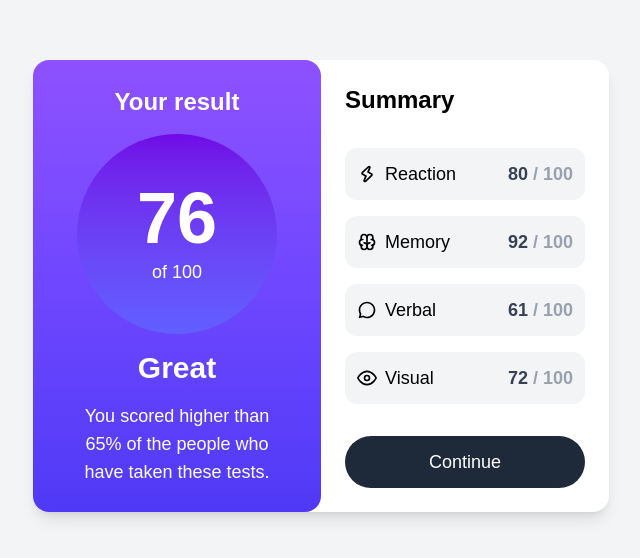
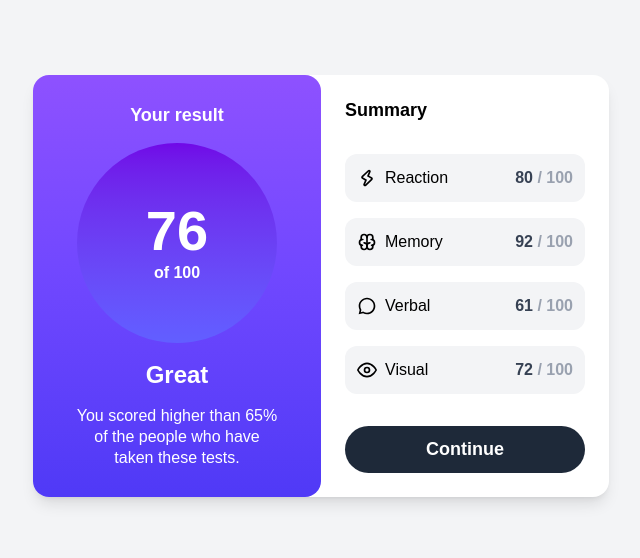
Before and after one commit to anet-eny/results-summary-component, a React (Vite) app: page / in a window 1280 px wide. Shown: the part 114-672 px from the top of the page, without its empty margins (319-959 px from the left). Built offline with nearby package versions, Linux system fonts and the light colour scheme.

Commit message:
Add typography presets and default font setup

```diff
--- a/src/components/ResultScore.jsx
+++ b/src/components/ResultScore.jsx
@@ -1,13 +1,13 @@
 function ResultScore() {
   return (
     <div className="bg-gradient-to-b from-violet-500 to-indigo-600 text-white flex flex-col items-center justify-center gap-4 p-6 md:w-1/2 rounded-b-2xl md:rounded-2xl">
-      <h3 className="font-semibold text-2xl">Your result</h3>
+      <h3 className="text-preset5-bold">Your result</h3>
       <div className="bg-gradient-to-b from-violet-700 to-indigo-500 w-[140px] h-[140px] md:w-[200px] md:h-[200px] rounded-full flex flex-col items-center justify-center gap-1 ">
-        <h1 className="text-white font-bold text-7xl">76</h1>
-        <span className="text-lg font-normal">of 100</span>
+        <h1 className="text-white text-preset2">76</h1>
+        <span className="text-preset6-bold">of 100</span>
       </div>
-      <h2 className="text-3xl font-semibold">Great</h2>
-      <p className="text-center text-lg px-4">
+      <h2 className="text-preset4">Great</h2>
+      <p className="text-center text-preset6 px-4">
         You scored higher than 65% of the people who have taken these tests.
       </p>
     </div>
--- a/src/components/ResultSummary.jsx
+++ b/src/components/ResultSummary.jsx
@@ -5,7 +5,7 @@ import SummaryItem from "./SummaryItem";
 function ResultSummary() {
   return (
     <div className="p-6 md:w-1/2 ">
-      <h2 className="font-bold text-2xl mb-8">Summary</h2>
+      <h2 className="font-bold text-preset5-bold mb-8">Summary</h2>
       <div className="space-y-4">
         {resultsData.map((item) => {
           const Icon = iconMap[item.category];
@@ -19,7 +19,7 @@ function ResultSummary() {
           );
         })}
       </div>
-      <button className="bg-gray-800 text-white text-lg w-full py-3 mt-8 rounded-full transition-colors">
+      <button className="bg-gray-800 text-white text-preset5-bold w-full py-3 mt-8 rounded-full transition-colors">
         Continue
       </button>
     </div>
--- a/src/components/SummaryItem.jsx
+++ b/src/components/SummaryItem.jsx
@@ -3,11 +3,11 @@ function SummaryItem({ category, score, Icon }) {
     <div className="flex items-center justify-between bg-gray-100 rounded-xl p-3">
       <div className="flex items-center gap-2">
         <Icon className="text-xl" />
-        <span className="text-lg">{category}</span>
+        <span className="text-preset6">{category}</span>
       </div>
       <div>
-        <span className="text-gray-700 font-bold text-lg">{score}</span>
-        <span className="text-gray-400 font-bold text-lg"> / 100</span>
+        <span className="text-gray-700 text-preset6-bold">{score}</span>
+        <span className="text-gray-400 text-preset6-bold"> / 100</span>
       </div>
     </div>
   );
--- a/src/index.css
+++ b/src/index.css
@@ -4,6 +4,89 @@
 @import "@fontsource/hanken-grotesk/600.css";
 @import "@fontsource/hanken-grotesk/700.css";
 
+@theme {
+  --font-hanken: "Hanken Grotesk", sans-serif;
+  --font-sans: var(--font-hanken);
+
+  /* Preset 1 */
+  --text-preset1: 72px;
+  --text-preset1--line-height: 1;
+  --text-preset1--font-weight: 800;
+
+  /* Preset 2 */
+  --text-preset2: 56px;
+  --text-preset2--line-height: 1;
+  --text-preset2--font-weight: 800;
+
+  /* Preset 3 */
+  --text-preset3: 32px;
+  --text-preset3--line-height: 1.3;
+  --text-preset3--font-weight: 700;
+
+  /* Preset 4 */
+  --text-preset4: 24px;
+  --text-preset4--line-height: 1.3;
+  --text-preset4--font-weight: 700;
+
+  /* Preset 5 */
+  --text-preset5: 18px;
+  --text-preset5--line-height: 1.3;
+  --text-preset5--font-weight: 400;
+  --text-preset5--font-weight-bold: 700;
+
+  /* Preset 6 */
+  --text-preset6: 16px;
+  --text-preset6--line-height: 1.3;
+  --text-preset6--font-weight: 400;
+  --text-preset6--font-weight-bold: 700;
+}
+
+/* ---------- Preset 1-4 ---------- */
+@utility text-preset1 {
+  font-size: var(--text-preset1);
+  line-height: var(--text-preset1--line-height);
+  font-weight: var(--text-preset1--font-weight);
+}
+@utility text-preset2 {
+  font-size: var(--text-preset2);
+  line-height: var(--text-preset2--line-height);
+  font-weight: var(--text-preset2--font-weight);
+}
+@utility text-preset3 {
+  font-size: var(--text-preset3);
+  line-height: var(--text-preset3--line-height);
+  font-weight: var(--text-preset3--font-weight);
+}
+@utility text-preset4 {
+  font-size: var(--text-preset4);
+  line-height: var(--text-preset4--line-height);
+  font-weight: var(--text-preset4--font-weight);
+}
+
+/* ---------- Preset 5 ---------- */
+@utility text-preset5 {
+  font-size: var(--text-preset5);
+  line-height: var(--text-preset5--line-height);
+  font-weight: var(--text-preset5--font-weight);
+}
+@utility text-preset5-bold {
+  font-size: var(--text-preset5);
+  line-height: var(--text-preset5--line-height);
+  font-weight: var(--text-preset5--font-weight-bold);
+}
+
+/* ---------- Preset 6 ---------- */
+@utility text-preset6 {
+  font-size: var(--text-preset6);
+  line-height: var(--text-preset6--line-height);
+  font-weight: var(--text-preset6--font-weight);
+}
+@utility text-preset6-bold {
+  font-size: var(--text-preset6);
+  line-height: var(--text-preset6--line-height);
+  font-weight: var(--text-preset6--font-weight-bold);
+}
+
 body {
-  font-family: "Hanken Grotesk", sans-serif;
+  font-family: var(--font-hanken);
 }
--- a/tailwind.config.cjs
+++ b/tailwind.config.cjs
@@ -1,11 +1,5 @@
 /** @type {import('tailwindcss').Config} */
 module.exports = {
   content: ["./index.html", "./src/**/*.{js,ts,jsx,tsx}"],
-  theme: {
-    extend: {
-      fontFamily: {
-        "hanken-grotesk": ['"Hanken Grotesk"', "sans-serif"],
-      },
-    },
-  },
+  plugins: [],
 };
```
